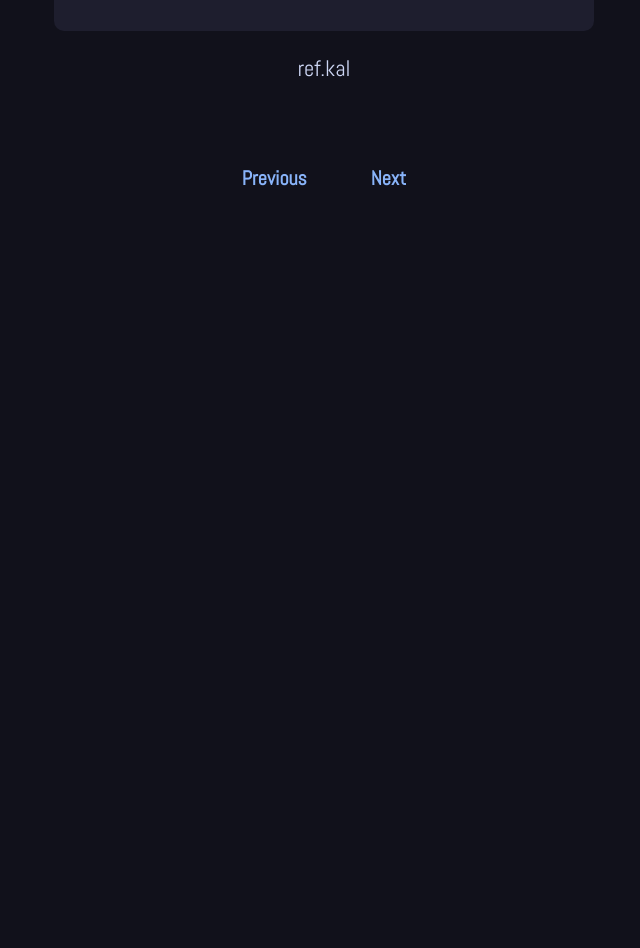
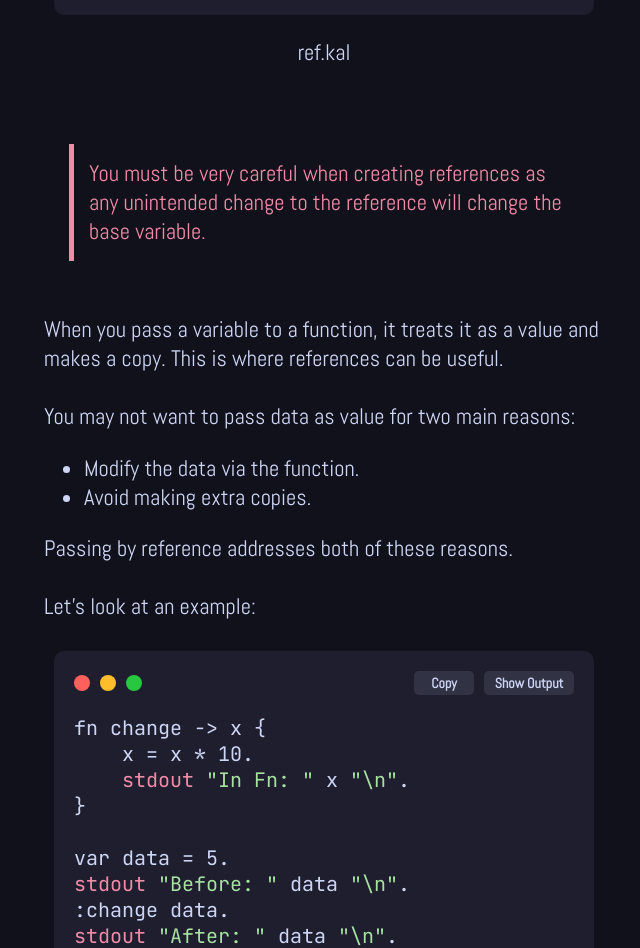
Before and after one commit to KILLinefficiency/KalWebsite, a SvelteKit app: page /docs/ref in a window 1280 px wide. Shown: the part 1710-2658 px from the top of the page, without its empty margins (380-1020 px from the left). Before the commit the page ends 1931 px from the top, so only its background shows below. Built offline with nearby package versions, Linux system fonts and the light colour scheme.

Commit message:
added more for references page and made more cosmetic changes

```diff
--- a/src/lib/components/Card.svelte
+++ b/src/lib/components/Card.svelte
@@ -30,6 +30,7 @@
     @media screen and (max-width: 1000px) {
         .card {
             font-size: 15px;
+            margin: 15px 0px;
         }
         .warn {
             border-left: 2px solid var(--red);
--- a/src/lib/components/Code.svelte
+++ b/src/lib/components/Code.svelte
@@ -141,6 +141,7 @@
     pre {
         margin-bottom: 10px;
         font-family: "JetBrains Mono", serif;
+        font-variant-ligatures: none;
         overflow-x: auto;
     }
 
@@ -188,7 +189,7 @@
 
         {#if outputDisplay}
             <div class = "output">
-                {@html output.replace("\n", "<br />")}
+                {@html output.replace(/\n/g, "<br />")}
             </div>
         {/if}
     </div>
--- a/src/lib/components/Fence.svelte
+++ b/src/lib/components/Fence.svelte
@@ -11,6 +11,15 @@
         padding: 5px 10px;
         margin: 3px 0px;
         border-radius: 10px;
+        font-family: "Jetbrains Mono", serif;
+        font-variant-ligatures: none;
+        font-size: 18.5px;
+    }
+
+    @media screen and (max-width: 1000px) {
+        .fence {
+            font-size: 12px;
+        }
     }
 </style>
 
--- a/src/routes/docs/ref/+page.svelte
+++ b/src/routes/docs/ref/+page.svelte
@@ -51,4 +51,64 @@
         ]}
     />
 
+    <Card type="warn">
+    You must be very careful when creating references as any unintended change to the reference will change the base variable.
+    </Card>
+
+    <br />
+    When you pass a variable to a function, it treats it as a value and makes a copy. This is where references can be useful.
+    <br /><br />
+    You may not want to pass data as value for two main reasons:
+    <ul>
+        <li>Modify the data via the function.</li>
+        <li>Avoid making extra copies.</li>
+    </ul>
+
+    Passing by reference addresses both of these reasons.
+
+    <br /><br />
+    Let's look at an example:
+
+    <Code
+        caption="passByRefBuggy.kal"
+        code={[
+            "fn change -> x {",
+            "    x = x * 10.",
+            "    stdout \"In Fn: \" x \"\\n\".",
+            "}\n",
+            "var data = 5.",
+            "stdout \"Before: \" data \"\\n\".",
+            ":change data.",
+            "stdout \"After: \" data \"\\n\"."
+        ]}
+        output={"Before: 5\nIn Fn: 50\nAfter: 5"}
+    />
+
+    That's weird, right? <Fence>data</Fence> should have changed but it didn't. Well, here's what happened:
+    <br />
+    When <Fence>data</Fence> was passed to the function <Fence>change</Fence>, the function made a copy of it and assigned it to <Fence>x</Fence>, therefore <Fence>x</Fence> changed, but <Fence>data</Fence> never did.
+    The change was visible only inside the function.
+
+    <br /><br />
+    To make this example code work, simply pass <Fence>data</Fence> to change by reference as <Fence>&data</Fence>.
+
+    <Code
+        caption="passByRef.kal"
+        code={[
+            "fn change -> x {",
+            "    x = x * 10.",
+            "    stdout \"In Fn: \" x \"\\n\".",
+            "}\n",
+            "var data = 5.",
+            "stdout \"Before: \" data \"\\n\".",
+            ":change &data. ;; passed by reference",
+            "stdout \"After: \" data \"\\n\"."
+        ]}
+        output={"Before: 5\nIn Fn: 50\nAfter: 50"}
+    />
+
+    <Card type="info">
+    References can be passed during the function invocation. They do not need to be declared in any way during function definition.
+    </Card>
+
 </Content>
```
